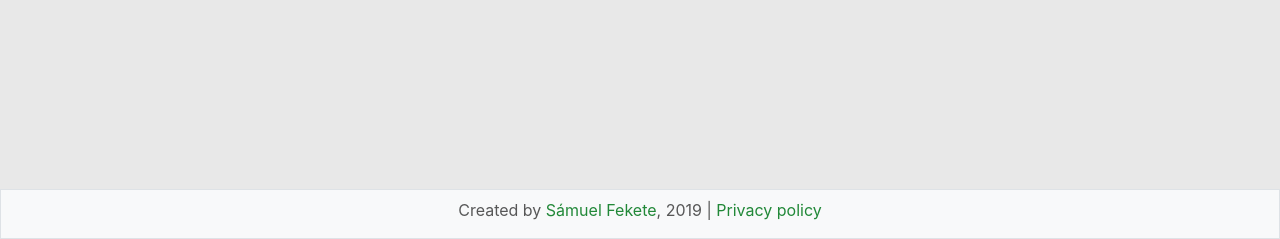
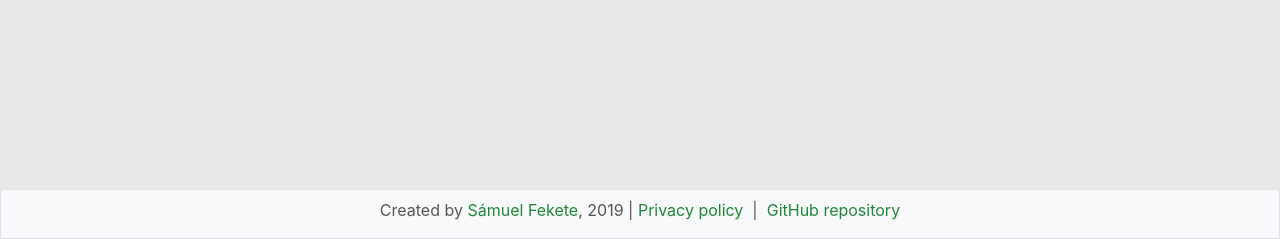
Before and after one commit to Tschonti/orienteering.rate, a Flask app: page /resend in a window 1280 px wide. Shown: the part 561-800 px from the top of the page. Run offline with Flask 2, Linux system fonts and the light colour scheme; the visitor is signed in with stand-in values (Sample User, id 1); some libraries are stand-ins or nearby versions.

Commit message:
added github link in footer

```diff
--- a/templates/layout.html
+++ b/templates/layout.html
@@ -639,7 +639,7 @@
 				</div>
 			</div>
 			<div class="footer cente">
-				{{ _("Created by") }} <a target="_blank" href="https://www.linkedin.com/in/samuel-fekete/">{{ _("Sámuel Fekete") }}</a>, 2019&nbsp;|&nbsp;<a href="/privacy">{{ _("Privacy policy") }}</a>
+				{{ _("Created by") }} <a target="_blank" href="https://www.linkedin.com/in/samuel-fekete/">{{ _("Sámuel Fekete") }}</a>, 2019&nbsp;|&nbsp;<a href="/privacy">{{ _("Privacy policy") }}</a> &nbsp;|&nbsp; <a target="_blank" href="https://github.com/Tschonti/orienteering.rate">GitHub repository</a>
 			</div>
 		</div>
 	</body>
```
